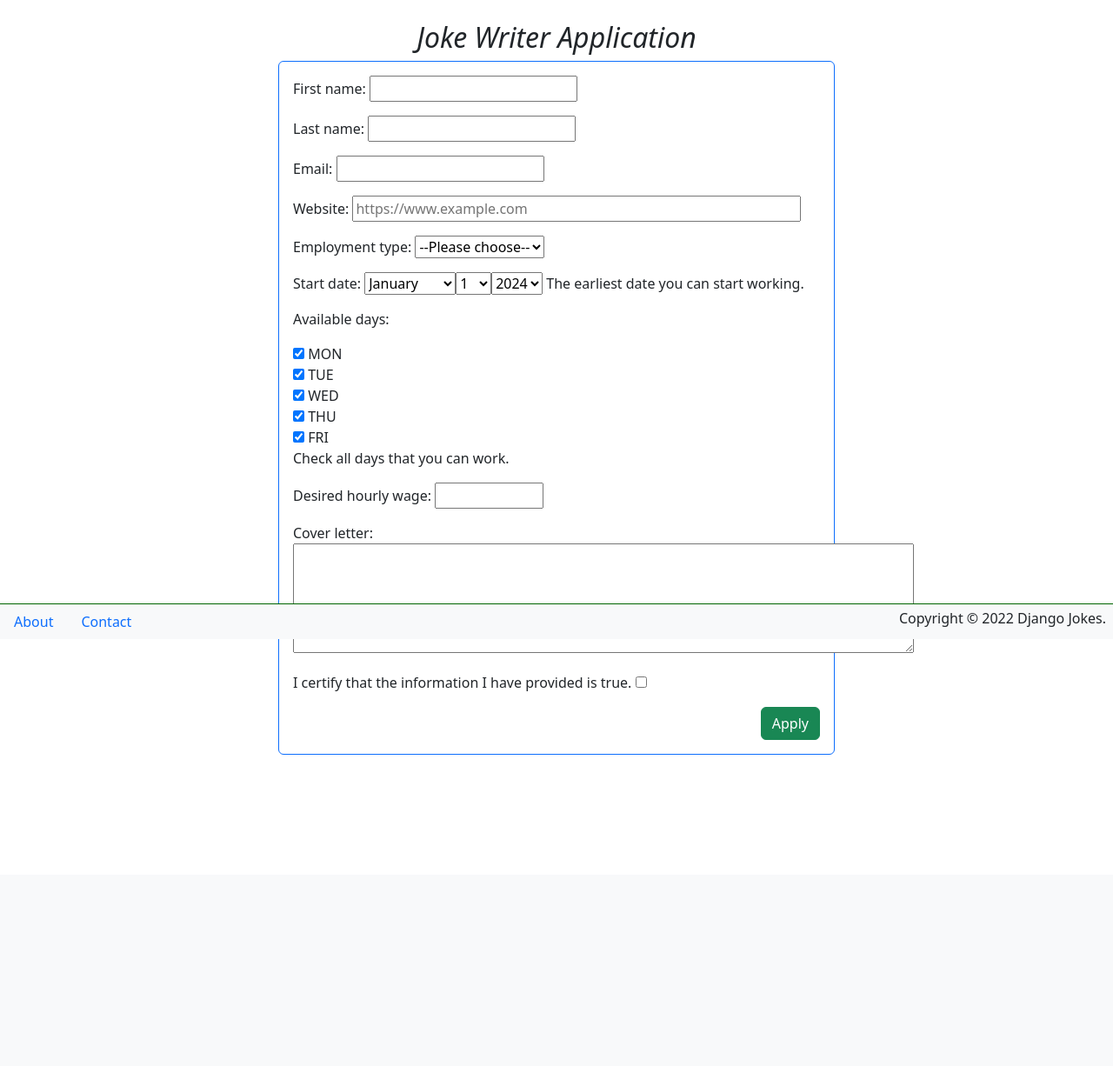
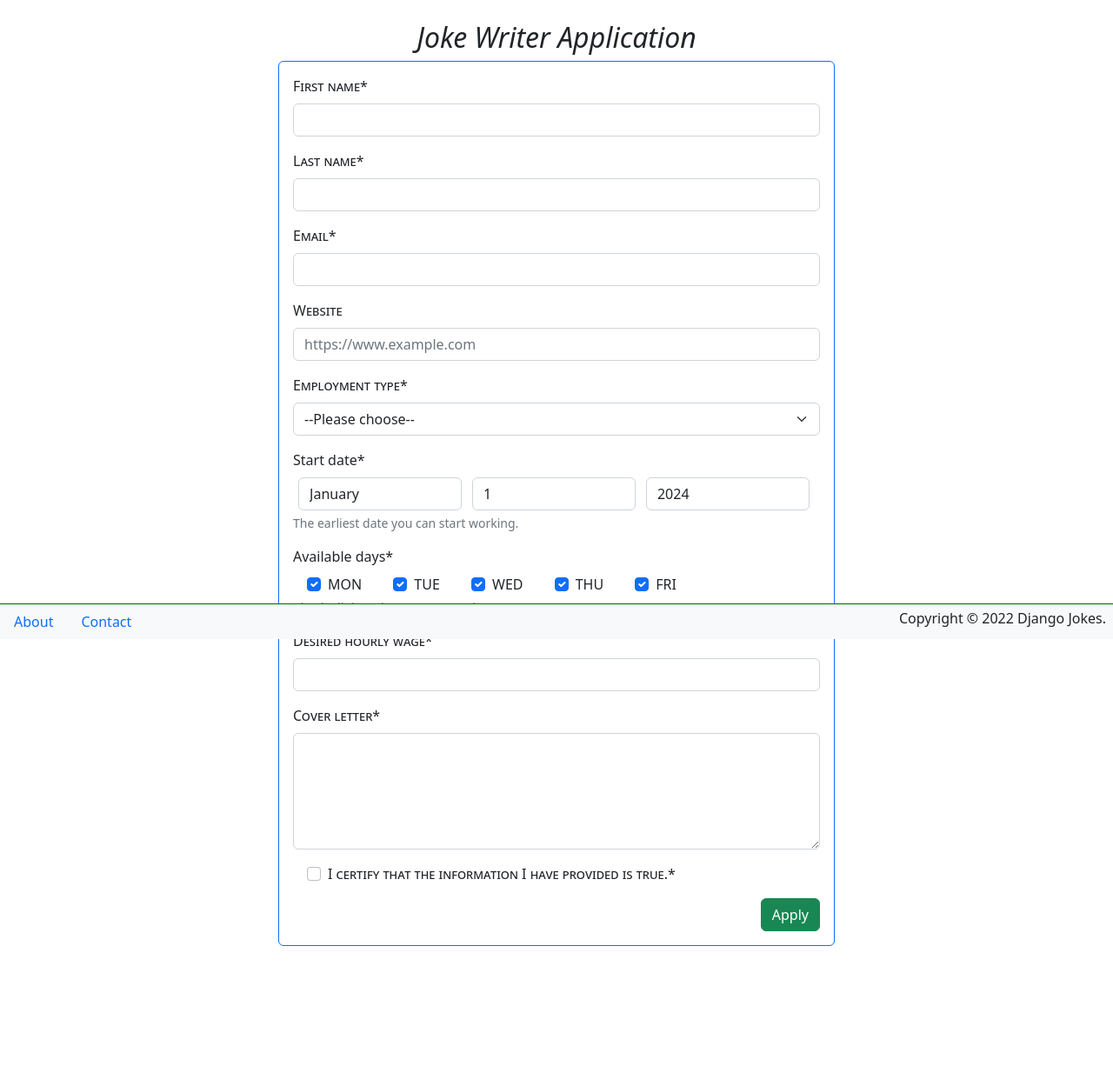
Before and after one commit to WaWa5305/djangojokes.com, a Django app: page /jobs/job-app/ in a window 1280 px wide. Shown: the part 65-1291 px from the top of the page at 87% size. Before the commit the page ends 933 px from the top, so only its background shows below. Run offline with Django 5.2, Linux system fonts and the light colour scheme; some libraries are stand-ins or nearby versions.

Commit message:
Crispy Forms

```diff
--- a/jobs/forms.py
+++ b/jobs/forms.py
@@ -1,5 +1,14 @@
 from datetime import datetime
 from django import forms
+from django.core.exceptions import ValidationError
+from django.core.validators import URLValidator
+
+def validate_future_date(value):
+    if value < datetime.now().date():
+        raise ValidationError(
+            message=f'{value} is in the past.', code='past_date'
+        )
+
 class JobApplicationForm(forms.Form):
     EMPLOYMENT_TYPES = (
         (None, '--Please choose--'),
@@ -26,14 +35,18 @@ class JobApplicationForm(forms.Form):
     website = forms.URLField(required=False,
         widget=forms.URLInput(
             attrs={'placeholder':'https://www.example.com', 'size':'50'}
-        )
+        ),
+        validators=[URLValidator(schemes=['http', 'https'])]
     )
     employment_type = forms.ChoiceField(choices=EMPLOYMENT_TYPES)
     start_date = forms.DateField(
         help_text='The earliest date you can start working.',
         widget=forms.SelectDateWidget(
             years=YEARS,
-        )
+            attrs={'style': 'width: 31%; display: inline-block; margin: 0 1%'}
+        ),
+        validators=[validate_future_date],
+        error_messages = {'past_date': 'Please enter a future date.'}
     )
     available_days = forms.TypedMultipleChoiceField(
         choices=DAYS,
--- a/static/css/main.css
+++ b/static/css/main.css
@@ -13,3 +13,13 @@ body {
   h2 {
     font-style: italic;
   }
+
+  label {
+    font-variant: small-caps;
+  }
+
+  .form-check {
+    display: inline-block;
+    font-weight: normal;
+    margin: 0 1rem;
+  }
--- a/templates/jobs/joke_writer.html
+++ b/templates/jobs/joke_writer.html
@@ -1,12 +1,12 @@
 {% extends "_base.html" %}
-
+{% load crispy_forms_tags %}
 {% block title %}Job Application: Joke Writer{% endblock %}
 {% block main %}
   <h2 class="text-center">Joke Writer Application</h2>
   <div class="card border-primary m-auto mb-3 p-3" style="max-width: 40rem">
       <form method="post">
         {% csrf_token %}
-        {{ form.as_p }}
+        {{ form|crispy }}
         <button class="btn btn-success float-end">Apply</button>
       </form>
   </div>
```
Also changed, not shown: djangojokes/settings.py (+8 -0 lines).
